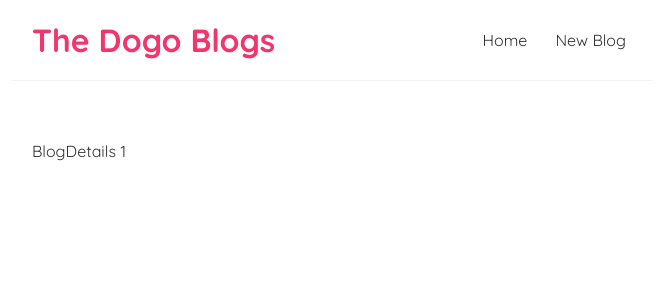
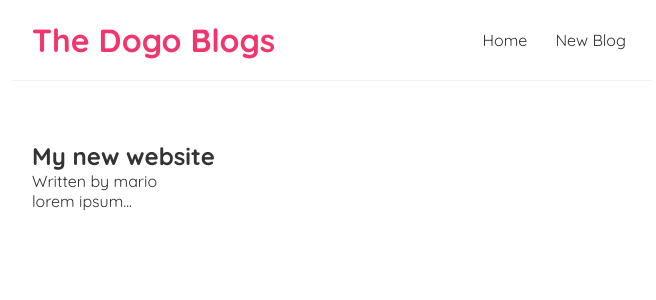
Before and after one commit to Iqbal0786/dogo-blog, a React (Create React App) app: page /blogs/1 in a window 1280 px wide. Shown: the top 300 px of the page, without its empty margins (308-964 px from the left). Built offline with nearby package versions, Linux system fonts and the light colour scheme; data requests are answered from the project's data file.

Commit message:
Update BlogDetails.jsx

```diff
--- a/src/components/BlogDetails.jsx
+++ b/src/components/BlogDetails.jsx
@@ -1,9 +1,20 @@
 import React from 'react'
 import { useParams } from 'react-router-dom'
+import useFetch from '../customHooks/useFetch';
 
 export default function BlogDetails() {
-    const {id} = useParams()
+    const {id} = useParams();
+    const {data:blog,isPending,error} = useFetch(`http://localhost:8000/blogs/${id}`)
   return (
-    <div className='blog-details'>BlogDetails {id}</div>
+    <div className='blog-details'>
+     {isPending && <div>Loading....</div> }
+     {error && <div>{error}</div>}
+     {blog && <article>
+           <h2>{blog.title}</h2>
+           <p>Written by {blog.author}</p>
+           <div>{blog.body}</div>
+     </article> }
+
+    </div>
   )
 }
```
